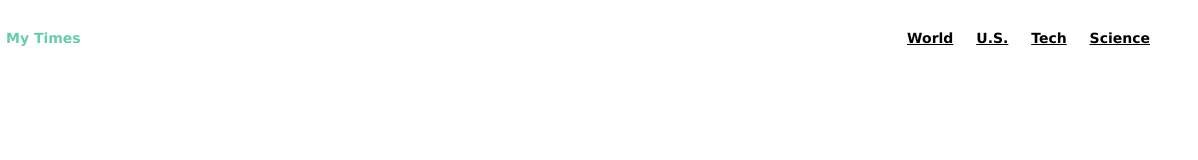
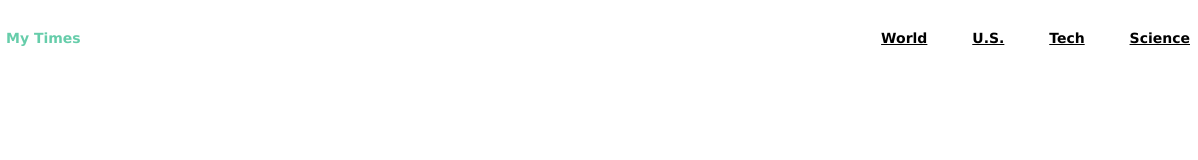
Before and after one commit to ckimball875/MyTimes, a plain HTML site: page index.html in a window 1280 px wide. Shown: the full height of the page, 82-1280 px from the left. Drawn offline with Linux system fonts and the light colour scheme.

Commit message:
Continuing with header ...

```diff
--- a/index.html
+++ b/index.html
@@ -7,22 +7,18 @@
   </head>
   <body>
     <header>
-      <div id="topMatter">
         <div class="leftHeader Verdana14pxBold">
           <img class="myTimesLogo" src="./resources/images/img-myt-logo.jpg"/>
           <div class="myTimesDiv">
             <p>My Times</p>
           </div>
         </div>
-        <div class="navigation Verdana14pxBold">
-          <div>
-            <p><a class="topNavItem" href="https://en.wikipedia.org/wiki/World">World</a>
-               <a class="topNavItem" href="https://en.wikipedia.org/wiki/United_States">U.S.</a>
-               <a class="topNavItem" href="https://en.wikipedia.org/wiki/Tech">Tech</a>
-               <a class="topNavItem" href="https://en.wikipedia.org/wiki/Science">Science</a></p>
-          </div>
-        </div>
-      </div>
+        <nav class="navigation Verdana14pxBold">
+          <p><a class="topNavItem" href="https://en.wikipedia.org/wiki/World">World</a>
+          <a class="topNavItem" href="https://en.wikipedia.org/wiki/United_States">U.S.</a>
+          <a class="topNavItem" href="https://en.wikipedia.org/wiki/Tech">Tech</a>
+          <a class="topNavItem" href="https://en.wikipedia.org/wiki/Science">Science</a></p>
+        </nav>
     </header>
   </body>
 </html>
--- a/resources/css/style.css
+++ b/resources/css/style.css
@@ -1,3 +1,8 @@
+header {
+  display: flex;
+  justify-content: space-between;
+}
+
 #topMatter {
   display: flex;
   justify-content: space-between;
@@ -30,6 +35,6 @@
 }
 
 .topNavItem {
-  margin-left: 18px;
+  margin-left: 40px;
   color: black;
 }
```
